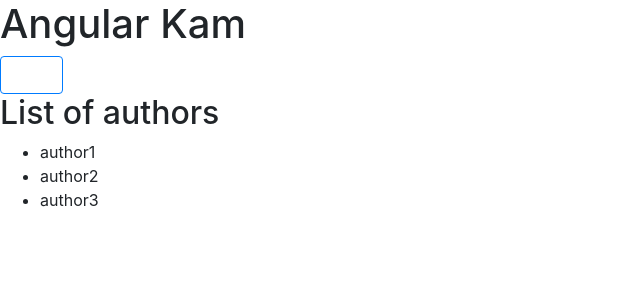
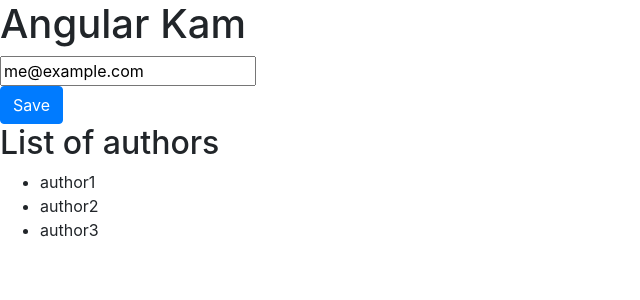
Before and after one commit to khayes24/angular-tutorial, an Angular app: page / in a window 1280 px wide. Shown: the top 300 px of the page, without its empty margins (0-640 px from the left). Built offline with nearby package versions, Linux system fonts and the light colour scheme.

Commit message:
import forms module and test two way binding

```diff
--- a/src/app/app.module.ts
+++ b/src/app/app.module.ts
@@ -3,6 +3,7 @@
 
 import { BrowserModule } from '@angular/platform-browser';
 import { NgModule } from '@angular/core';
+import { FormsModule } from '@angular/forms';
 
 import { AppComponent } from './app.component';
 import { CoursesComponent } from './courses.component';
@@ -19,7 +20,8 @@ import { AuthorsService } from './authors.service';
     AuthorsComponent
   ],
   imports: [
-    BrowserModule
+    BrowserModule,
+    FormsModule
   ],
   //Registers all dependecies
   //This provider will be created as a single instace for all components dependent onit
--- a/src/app/courses.component.ts
+++ b/src/app/courses.component.ts
@@ -6,12 +6,31 @@ import { CoursesService } from './courses.service';
   selector: 'courses', //<courses> "course"  //<div class="courses"> ".course"
   //Using the backtick in the template attribute allows code to be broken up into multiple lines
   template: `
-    <button class="btn btn-primary" [style.backgroundColor]="isActive ? 'blue' : 'white'">Save</button>
+  <input [(ngModel)]="email" (keyup.enter)="onKeyUp()"/>
+  <div (click)="onDivClicked()">
+    <button class="btn btn-primary" (click)="onSave($event)">Save</button>
+  </div>
   `
 })
 
 export class CoursesComponent {
-  isActive = false;
+  email = "me@example.com";
+
+  onKeyUp(){
+    //Angular handles key events already. this function is called on enter button being pressed
+      console.log(this.email);
+  }
+
+  onSave($event){//The $event gives access to event handler object
+    //Event bubbling goes up the dom tree. The inner event will show first then the outer div
+    //$event.stopPropogation(); will prevent event bubbling
+    console.log('YEAHHH', $event);
+  }
+
+  onDivClicked(){
+    console.log('Div clicked!');
+  }
+
   title = "List of courses";
   courses;
 
```
